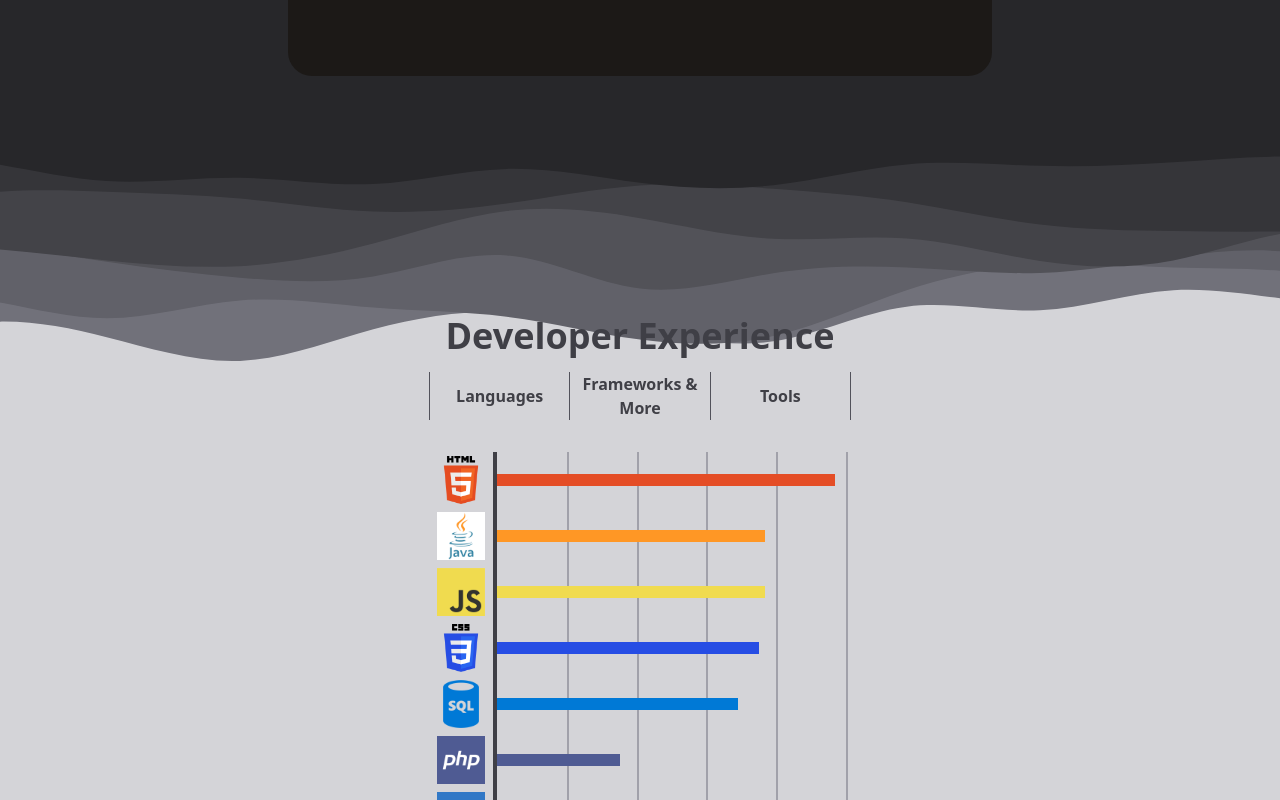
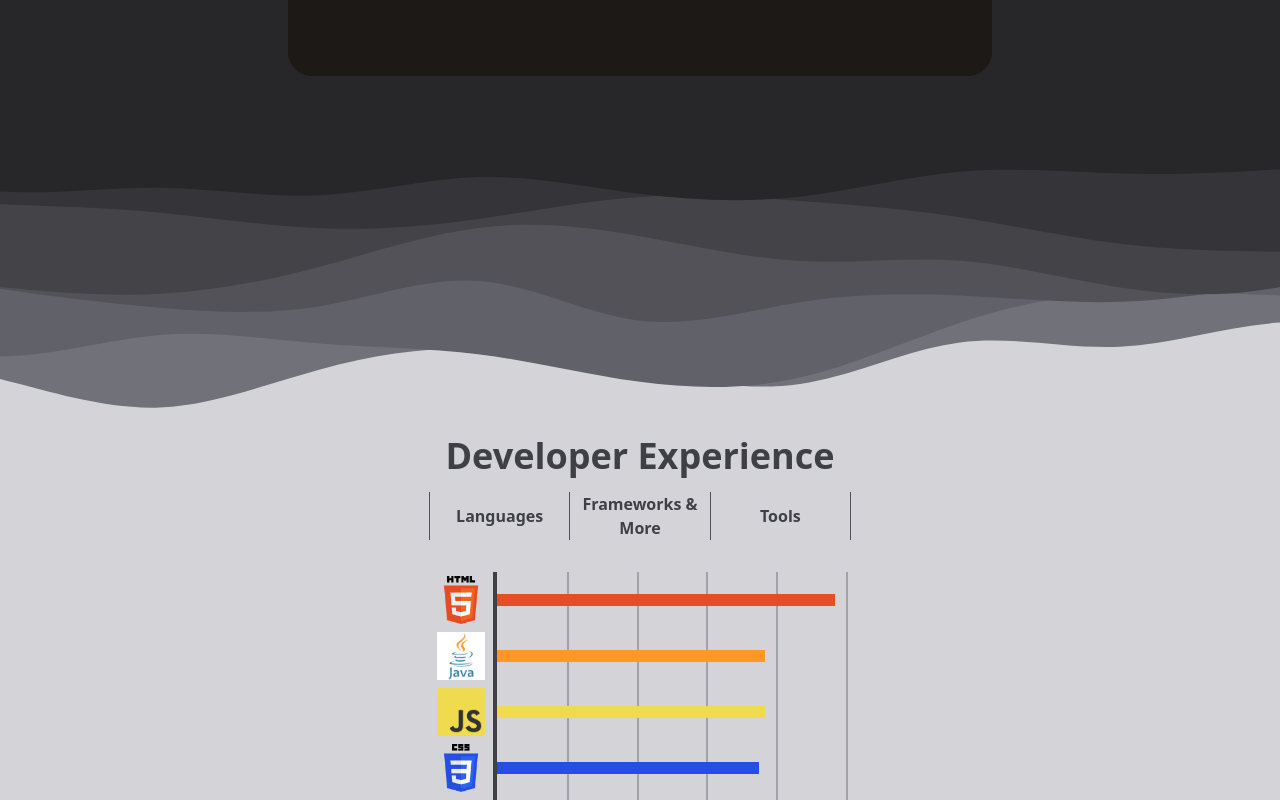
Before and after one commit to connorcam302/connor-campbell, a Next.js app: page / in a window 1280 px wide. Shown: the part 640-1440 px from the top of the page. Built offline with nearby package versions, Linux system fonts and the light colour scheme.

Commit message:
fixed conflicts

```diff
--- a/src/pages/index.tsx
+++ b/src/pages/index.tsx
@@ -49,10 +49,10 @@ export default function Home() {
                         </div>
                     </div>
                 </div>
-                <div id="experience" className="aspect-[960/200] w-full bg-no-repeat bg-top bg-cover p-full" style={{ backgroundImage: "url('/waves.svg')" }}>
+                <div id="experience" className="aspect-[960/200] w-full bg-no-repeat bg-top bg-cover" style={{ backgroundImage: "url('/waves.svg')" }}>
+                    <div className="md:h-40 h-32 w-screen md:w-96" />
                     <div className="flex h-screen w-screen text-zinc-700">
                         <div className="flex flex-col m-auto">
-                            <div className="md:h-20 h-12 w-screen md:w-96" />
                             <div className="m-6 flex-col items-center">
                                 <div className="text-4xl text-zinc-700 font-bold m-4 text-center">Developer Experience</div>
                                 <StackChart />
```
